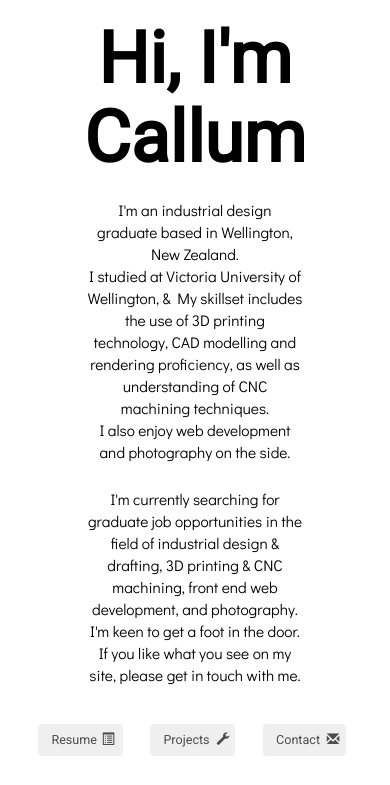
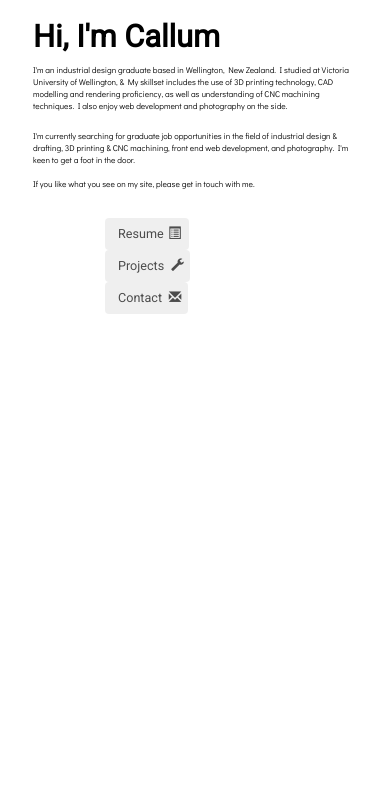
Before and after one commit to penmancall/website-concept-1, a PHP site: page / in a window 390 px wide. Shown: the part 59-844 px from the top of the page. Run offline with PHP 8.4, Linux system fonts and the light colour scheme; some libraries are stand-ins or nearby versions.

Commit message:
Add files via upload

```diff
--- a/index.html
+++ b/index.html
@@ -11,6 +11,7 @@
       <link rel="stylesheet" type="text/css" href="stylesheet.css">
       <link rel="stylesheet" type="text/css" href="bootstrap-social.css">
       <script src="https://use.fontawesome.com/a47f5ff182.js"></script>
+
       <script src="https://ajax.googleapis.com/ajax/libs/jquery/2.1.3/jquery.min.js"></script>
       <script src="https://maxcdn.bootstrapcdn.com/bootstrap/3.3.5/js/bootstrap.min.js"></script>
       <link rel="stylesheet" href="https://unpkg.com/flickity@2.0/dist/flickity.min.css">
@@ -84,8 +85,8 @@
      <h3 class="bigheading">Hi, I'm Callum</h3>
     </div>
       <div class="box animate fadeIn paragraphfade">
-        <p class="headingtext1">I'm an industrial design graduate based in Wellington, New Zealand.<br> I studied at Victoria University of Wellington, & My skillset includes the use of 3D printing technology, CAD modelling and rendering proficiency, as well as understanding of CNC machining techniques.<br>I also enjoy web development and photography on the side.</p>
-        <p class="headingtext2">I'm currently searching for graduate job opportunities in the field of industrial design & drafting, 3D printing & CNC machining, front end web development, and photography. I'm keen to get a foot in the door.<br> If you like what you see on my site, please get in touch with me. </p>
+        <p class="headingtext1">I'm an industrial design graduate based in Wellington, New Zealand.<br id="mobile"> I studied at Victoria University of Wellington, & My skillset includes  the use of 3D printing technology, CAD modelling and rendering proficiency, as well as understanding of CNC machining techniques.<br id="mobile"> I also enjoy web development and photography on the side.</p>
+        <p class="headingtext2">I'm currently searching for graduate job opportunities in the field of industrial design & drafting, 3D printing & CNC machining, front end web development, and photography. I'm keen to get a foot in the door.<br> <br>If you like what you see on my site, please get in touch with me. </p>
 
 
 
--- a/stylesheet.css
+++ b/stylesheet.css
@@ -323,52 +323,73 @@ section{
 
 
 
-@media screen and (max-width: 1280px){
+@media screen and (max-width: 1150px){
     .carousel-container{
-        display: none;}
+        display: none;
+        width: 100%;
+    }
     .mainpage{
         width: 100%;
-        text-align: center;
+        text-align: left;
         margin-left: 0;}
+    .bigheading{
+        width: 50%;
+        margin-left: auto;
+        margin-right: auto;}
+
     .headingtext1{
-        width: 60%;
-        margin-left: 20%;
-        margin-right: 20%;}
+        width: 50%;
+        margin-top: 0%;
+        margin-left: auto;
+        margin-right: auto;}
     .headingtext2{
-        width: 60%;
-        margin-left: 20%;
-        margin-right: 20%;}
+        width: 50%;
+        margin-left:auto;
+        margin-right:auto;}
     .button-container{
         background-color: transparent;
-        width: 100%;
-        padding-left: 6.5%;
+        width: 50%;
+        padding-left: 0%;
         padding-right: 0%;
         margin-left: auto;
         margin-right: auto;
     }}
-@media screen and (max-width: 640px){
+@media screen and (max-width: 520px){
         .carousel-container{
-        display: none;}
+            display:none;
+    }
+    #mobile{
+        display: none;
+    }
     .mainpage{
+        display: block;
         width: 100%;
-        text-align: center;
+        text-align: left;
         margin-left: 0;}
+    .bigheading{
+        font-size: 2.2em;
+        width: 90%;
+        margin-left: auto;
+        margin-right: auto;}
+
     .headingtext1{
-        width: 60%;
-        margin-left: 20%;
-        margin-right: 20%;}
+        font-size: 0.6em;
+        width: 90%;
+        margin-top: 0%;
+        margin-left: auto;
+        margin-right: auto;}
     .headingtext2{
-        width: 60%;
-        margin-left: 20%;
-        margin-right: 20%;}
+        width: 90%;
+        font-size: 0.6em;
+        margin-left:auto;
+        margin-right:auto;}
     .button-container{
-        display: inline-block;
         background-color: transparent;
-        width: 100%;
-        padding-left: 5%;
+        width: 50%;
+        padding-left: 0%;
         padding-right: 0%;
         margin-left: auto;
-        margin-right: auto;}
+        margin-right: auto;
 
     .button-one .button-two .button-three{
         padding: 0 !important;}
@@ -377,26 +398,3 @@ section{
     }
 }
 }
-
-
-
-
-//*.button-one{
-        padding-right: 7%;}
-.button-two{
-    padding-right: 7%;}
-.button-three{
-    margin-right: 7%;}
-
-.button-container{
-    overflow: hidden;
-    width: 100%;
-    height: auto;
-    margin-top: 2em;}
-.glyphicon-envelope{
-    padding-left: 12%;}
-.glyphicon-wrench{
-    padding-left: 12%;}
-.glyphicon-list-alt{
-    padding-right: 8%;
-    padding-left: 8%;}*//
```
